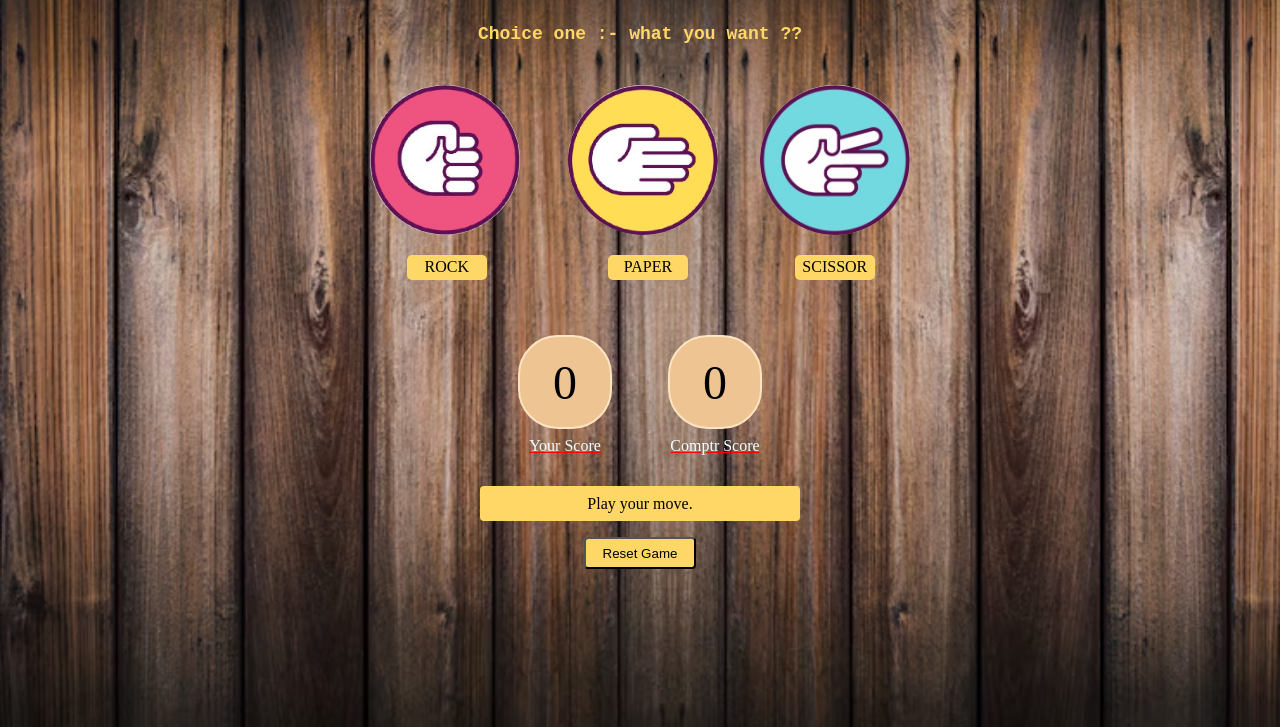
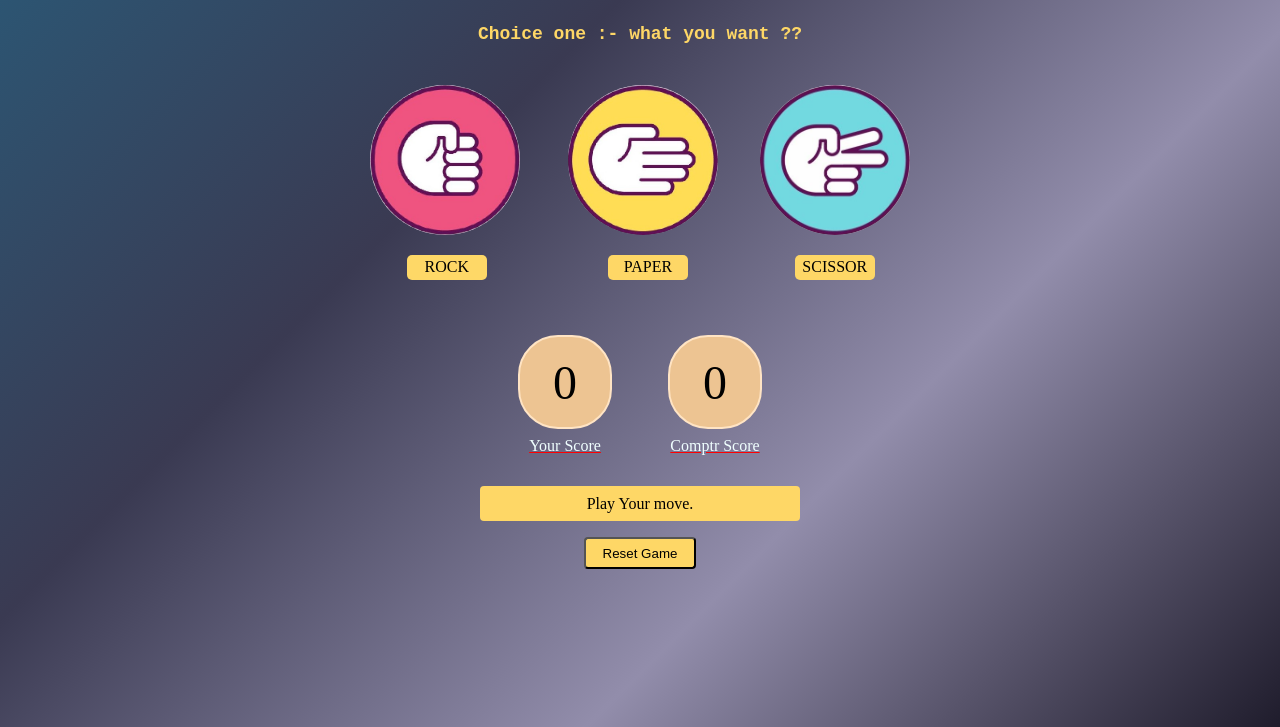
Before and after one commit to Rishiraj-Singh-Thakur/Rock-Paper-Scissors-JS, a plain HTML site: page index.html in a window 1280 px wide. Both pictures are taken after a click on the button "Reset Game". Shown: the part 73-800 px from the top of the page. Drawn offline with Linux system fonts and the light colour scheme.

Commit message:
added dynamic background with gradient animation and parallax effect

```diff
--- a/index.css
+++ b/index.css
@@ -10,6 +10,11 @@ body{
     height: 100vh;
     width: 100vw;
     background-image: url(back-imgg.avif);
+    /* background: linear-gradient(-45deg, #ff6ec4, #7873f5, #3ddad7, #f9f871);
+    background: linear-gradient(-45deg, #8e2de2, #4a00e0, #1e90ff, #00dbde);
+    background: linear-gradient(-45deg, #ff7e5f, #feb47b, #ff6e7f, #bfe9ff);
+    background: linear-gradient(-45deg, #00c9ff, #92fe9d, #00d2ff, #3a7bd5); */
+    background: linear-gradient(-45deg, #1f1c2c, #928dab, #3a3a52, #2b5876);
     background-position: center;
     background-size: cover;
     background-repeat: no-repeat;
--- a/index.js
+++ b/index.js
@@ -35,7 +35,6 @@ const showWinner = (compchoice,userchoice,userWin) => {
         user.innerText = userscore;
         massage.style.backgroundColor = "green";
     }else{
-        console.log("computer was win");
         msg.innerText = `You lose! your ${compchoice} beats ${userchoice}`;
         computrscore++;
         computer.innerText = computrscore;
@@ -44,9 +43,7 @@ const showWinner = (compchoice,userchoice,userWin) => {
 }
 
 const playgame = (userchoice)=>{
-    console.log("userchoice =" ,userchoice);
     const compchoice = gencompchoice();
-    console.log("compuchoice = " ,compchoice);
 
     //if else condition
 
@@ -81,6 +78,8 @@ choices.forEach((choice) =>{
     user.innerText = userscore;
     computrscore = 0;
     computer.innerText = computrscore;
+    msg.innerText = "Play Your move.";
+    massage.style.backgroundColor = "#fed766";
 
    })
 
```
